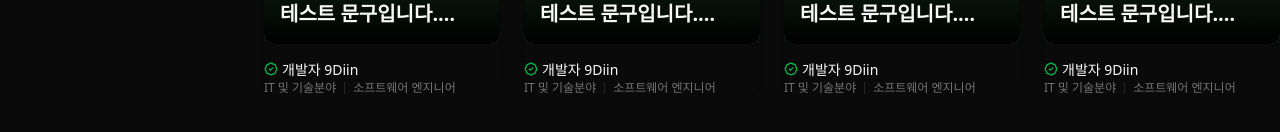
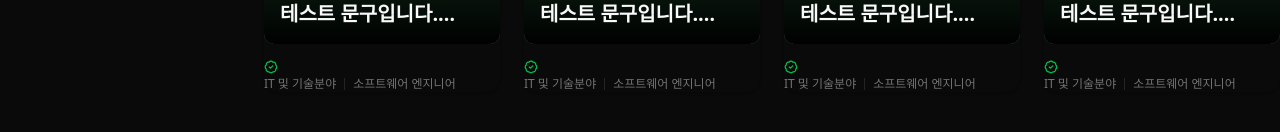
Before and after one commit to 9diin/oz-coding, a React (Vite) app in the folder react-topic/: page / in a window 1280 px wide. Shown: the part 582-714 px from the top of the page. Built offline with nearby package versions, Linux system fonts and the light colour scheme; no server answers; the database is empty.

Commit message:
[feature] 토픽 수정 작업 中

```diff
--- a/react-topic/src/components/common/AppHeader.tsx
+++ b/react-topic/src/components/common/AppHeader.tsx
@@ -1,11 +1,17 @@
-import { NavLink } from "react-router";
+import { NavLink, useNavigate } from "react-router";
+import { useAuthStore } from "@/store/auth";
 import { Separator } from "../ui";
-import { useAuthStore } from "@/store/auth";
 
 function AppHeader() {
     // const user = useAuthStore((state) => state.user);
     // const reset = useAuthStore((state) => state.reset);
     const { user, reset } = useAuthStore();
+    const navigate = useNavigate();
+
+    const handleLogout = () => {
+        reset();
+        navigate("/sign-in");
+    };
 
     return (
         <header className="fixed z-30 w-full h-12 min-h-12 flex items-center justify-center bg-[#121212] px-6">
@@ -23,7 +29,7 @@ function AppHeader() {
                         <div className="flex items-center gap-4">
                             <span>{user.email}</span>
                             <Separator orientation="vertical" className="h-3!" />
-                            <span className="cursor-pointer" onClick={reset}>
+                            <span className="cursor-pointer" onClick={handleLogout}>
                                 로그아웃
                             </span>
                         </div>
--- a/react-topic/src/components/topic/user-info.tsx
+++ b/react-topic/src/components/topic/user-info.tsx
@@ -1,12 +1,15 @@
+import { useAuthStore } from "@/store/auth";
 import { Separator } from "../ui";
 import { BadgeCheck } from "lucide-react";
 
 function UserInfo() {
+    const user = useAuthStore((state) => state.user);
+
     return (
         <div className="flex flex-col">
             <div className="flex items-center gap-1">
                 <BadgeCheck size={14} className="text-green-500 mb-0.5" />
-                <p>개발자 9Diin</p>
+                <p className="mb-[3px]">{user?.email}</p>
             </div>
             <div className="flex items-center text-neutral-500 text-xs gap-2">
                 <p>IT 및 기술분야</p>
--- a/react-topic/src/pages/topic/detail-topic.tsx
+++ b/react-topic/src/pages/topic/detail-topic.tsx
@@ -88,11 +88,11 @@ function DetailTopic() {
                         <Button variant={"outline"} size={"icon"} onClick={() => navigate("/")}>
                             <ArrowLeft />
                         </Button>
-
-                        <Button variant={"outline"} size={"icon"} className="bg-green-900/50!" onClick={() => navigate(`/topic/${topic?.id}/update`)}>
-                            <SquarePen />
-                        </Button>
-
+                        {user?.id === topic?.author && (
+                            <Button variant={"outline"} size={"icon"} className="bg-green-900/50!" onClick={() => navigate(`/topic/${topic?.id}/update`)}>
+                                <SquarePen />
+                            </Button>
+                        )}
                         {/* 삭제 */}
                         {user?.id === topic?.author && (
                             <AlertDialog>
```
